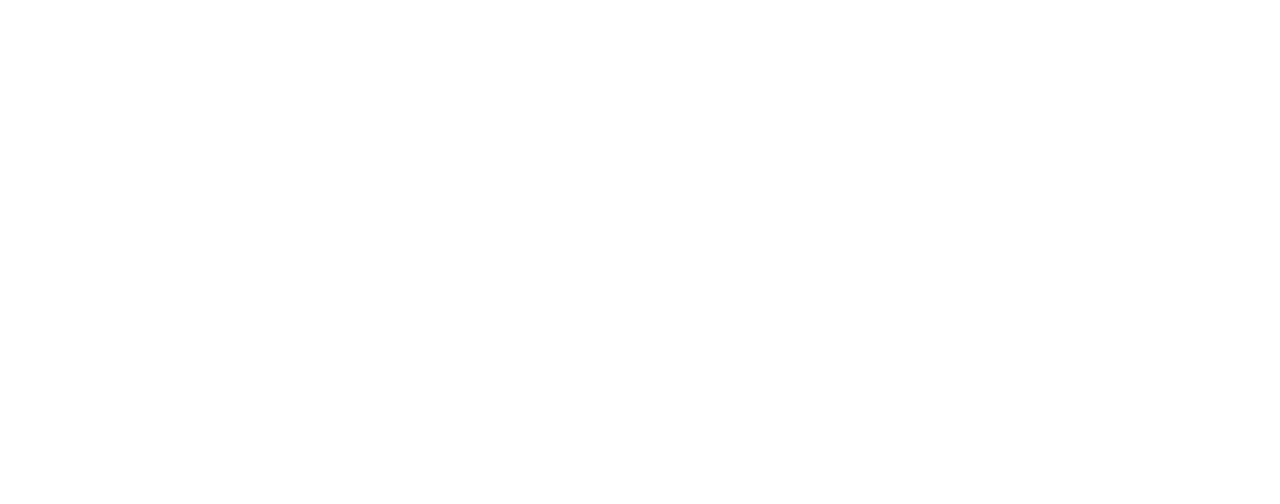
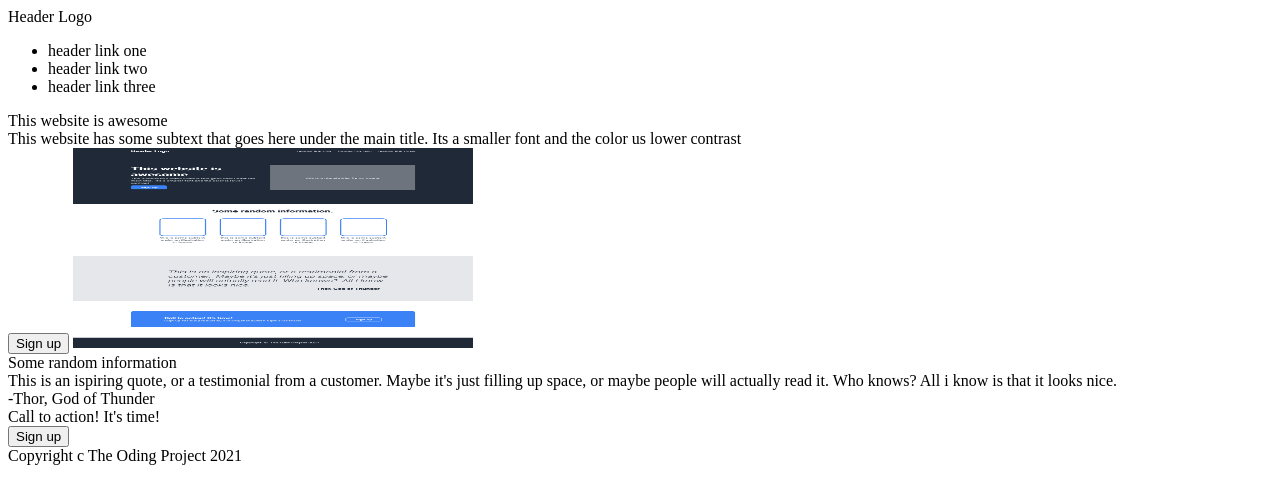
Before and after one commit to Nyxirion/special-chainsaw, a plain HTML site: page index.html in a window 1280 px wide. Drawn offline with Linux system fonts and the light colour scheme.

Commit message:
Add initial HTML structure for the designe to index.html

```diff
--- a/index.html
+++ b/index.html
@@ -6,6 +6,62 @@
     <title>Personal Website</title>
 </head>
 <body>
+    <div class="hero">
+        <div class="header">
+            <div class="logo">Header Logo</div>
+            <ul>
+                <li>header link one</li>
+                <li>header link two</li>
+                <li>header link three</li>
+            </ul>
+        </div>
+
+        <div class="hero-content">
+            <div class="hero-title">
+                This website is awesome
+            </div>
+            <div class="hero-subtext">
+                This website has some subtext that goes here under the main title. Its a smaller font and the color us lower contrast
+            </div>
+            <button>Sign up</button>
+            <img src="Designe.png" width="400px" height="200px">
+        </div>
+    </div>
+
+    <div class="information-section">
+        <div class="title-information-section">
+            Some random information
+        </div>
+        <div class="boxes">
+            <div class="box"></div>
+            <div class="box"></div>
+            <div class="box"></div>
+            <div class="box"></div>
+        </div>
+    </div>
+
+    <div class="quote-section">
+        <div class="quote">
+            This is an ispiring quote, or a testimonial from a customer. Maybe it's just filling up space, or maybe people will actually read it. Who knows? All i know is that it looks nice.
+        </div>
+        <div class="author">
+            -Thor, God of Thunder
+        </div>
+    </div>
+
+    <div class="ad">
+        <div class="ad-box">
+            Call to action! It's time!
+        </div>
+        <button>Sign up</button>
+
+    </div>
+
+    <div class="footer">
+        <div class="footer-text">
+            Copyright c The Oding Project 2021
+        </div>
+    </div>
 
 </body>
 </html>
```
